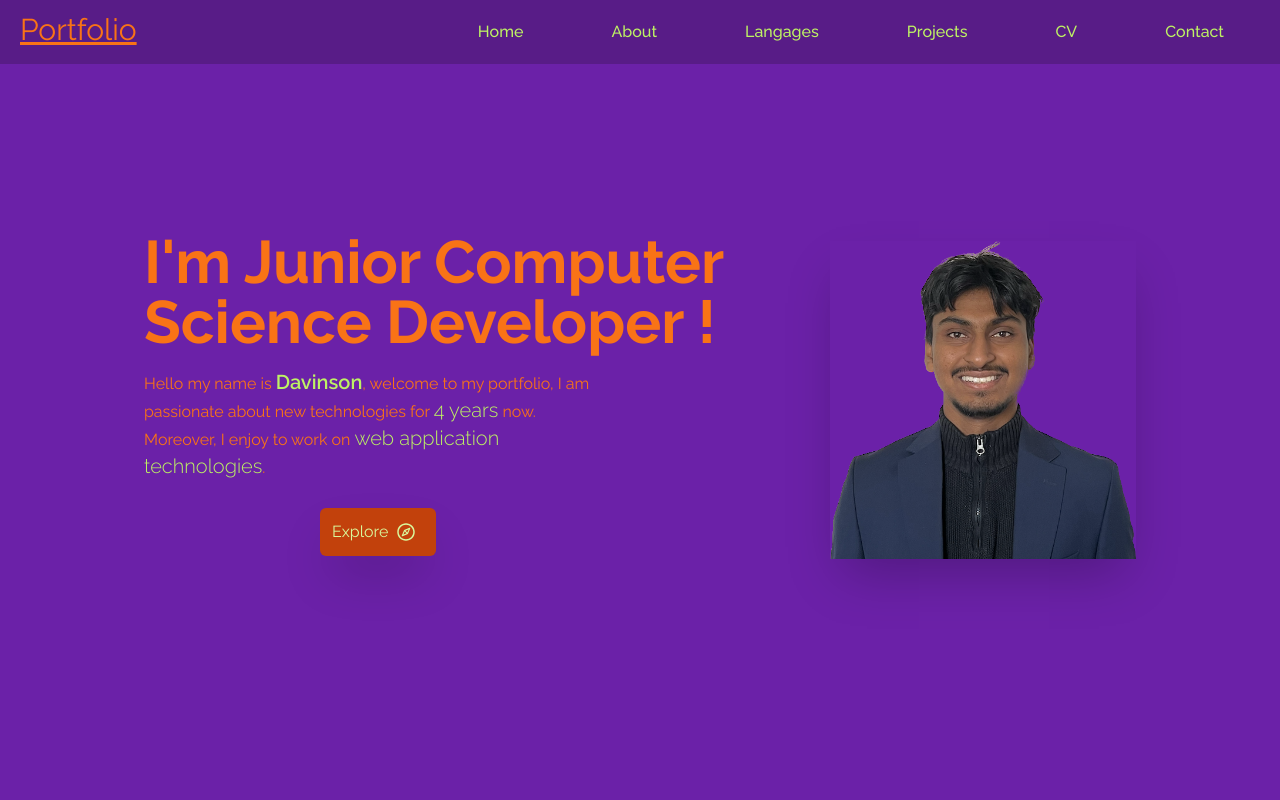
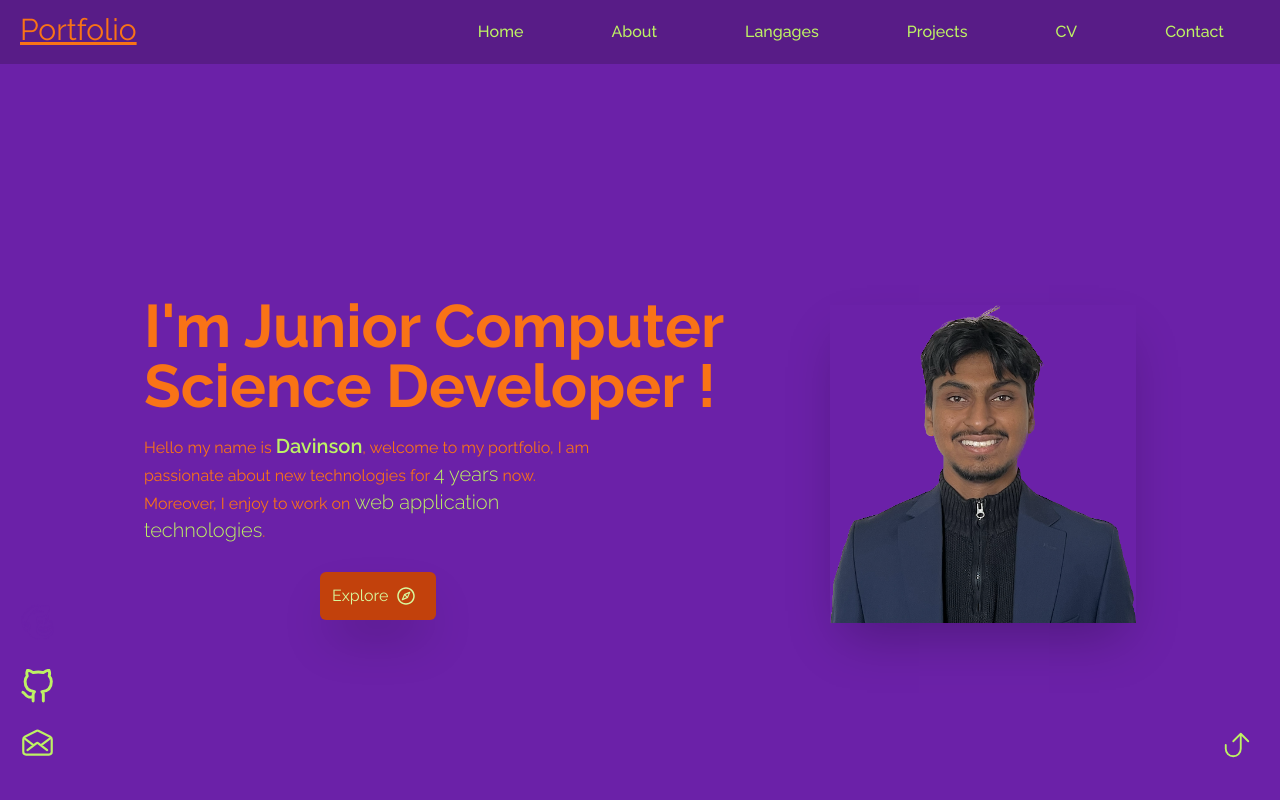
Before and after one commit to D-Davinson/davi_portfolio, a React (Create React App) app: page / in a window 1280 px wide. Shown: the top 800 px of the page. Built offline with nearby package versions, Linux system fonts and the light colour scheme.

Commit message:
Social_Link done

```diff
--- a/src/App.js
+++ b/src/App.js
@@ -3,6 +3,7 @@ import Navbar from "./components/Navbar";
 import About from "./components/About";
 import Langages from "./components/Langages";
 import Projects from "./components/Projects";
+import Social_Link from "./components/Social_Link";
 
 function App() {
   return (
@@ -12,6 +13,7 @@ function App() {
           <About />
             <Langages />
               <Projects />
+                <Social_Link />
     </div>
   );
 }
--- a/src/components/Navbar.jsx
+++ b/src/components/Navbar.jsx
@@ -8,7 +8,7 @@ const Navbar = () => {
     const links = [{id:1,link: "home"},{id:2,link: "about"},{id:3,link:"Langages"},{id:4,link: "Projects"},{id:5,link: "CV"},{id:6,link: 'Contact'},];
 
   return (
-    <div className='flex justify-between z-10 w-full h20 p-3 text-white bg-purple-900 fixed'>
+    <div className='flex justify-between z-10 w-full h20 p-3 text-white bg-purple-900 '>
     <div>
         <h1 className=" text-3xl ml-2 text-orange-500 underline">Portfolio</h1>
     </div>
--- a/src/components/Projects.jsx
+++ b/src/components/Projects.jsx
@@ -12,7 +12,7 @@ const Projects = () => {
                       demo:"Demo",demo_link:"https://D-Davinson.github.io/Card_Davi/"},];
 
   return (
-    <div className='h-screen bg-gradient-to-t from-purple-800 via-purple-700 to-orange-500'>
+    <div className='h-screen bg-gradient-to-t from-purple-800 via-purple-800 to-orange-500'>
       <div name='Projects' className='max-w-screen-lg px-4 mx-auto justify-start w-full h-full'>
         <div className='p-8'>
           <p className='text-purple-800 font-light text-4xl border-b-4 inline border-purple-800'>Projects</p>
@@ -25,7 +25,7 @@ const Projects = () => {
                 <div className='text-lime-200'>
                   <h2 className="flex justify-center text-2xl py-2">{title}</h2>
                   <div className='p-3 mr-2'>
-                    <a className='flex justify-end gap-2 font-extralight ' href={github}>CodeSource<FiGithub className='group-hover:-translate-x-32 duration-700' /></a>
+                    <a className='flex justify-end gap-2 font-extralight ' href={github}>CodeSource<FiGithub className='group-hover:rotate-12 duration-700' /></a>
 
                     <div className='flex justify-between'>
                       <a href={demo_link} className="text-lime-200 font-extralight ml-2 p-1 px-4 group-hover:animate-bounce hover:bg-lime-200
--- /dev/null
+++ b/src/components/Social_Link.jsx
@@ -0,0 +1,30 @@
+import React from 'react'
+import {FiGithub} from 'react-icons/fi'
+import {SiMailchimp} from 'react-icons/si'
+import {IoMailOpenOutline} from 'react-icons/io5'
+import {HiArrowUturnUp} from 'react-icons/hi2'
+
+const Social_Link = () => {
+  return (
+    <div className='hidden lg:flex flex-col text-lime-300'>
+     <a href="https://D-Davinson.github.io/Card_Davi/">
+        <FiGithub className='left-5 bottom-[12%] fixed hover:scale-125 duration-700' size={35}/>
+     </a>
+     <a href="https://D-Davinson.github.io/Card_Davi/">
+        <IoMailOpenOutline className='left-5 bottom-[5%] fixed hover:scale-125 duration-700' size={35}/>
+     </a>
+
+     <a href="/CV.pdf">
+        <SiMailchimp className='left-5 bottom-[19%] text-purple-800 animate-bounce fixed' size={35}/>
+
+     </a>
+
+     <a href="https://D-Davinson.github.io/Card_Davi/">
+        <HiArrowUturnUp className='right-7 bottom-[5%] fixed hover:scale-125 duration-700' size={30}/>
+
+     </a>
+    </div>
+  )
+}
+
+export default Social_Link
```
Also changed, not shown: 1 other file (tests, documents, lock files or other folders).
